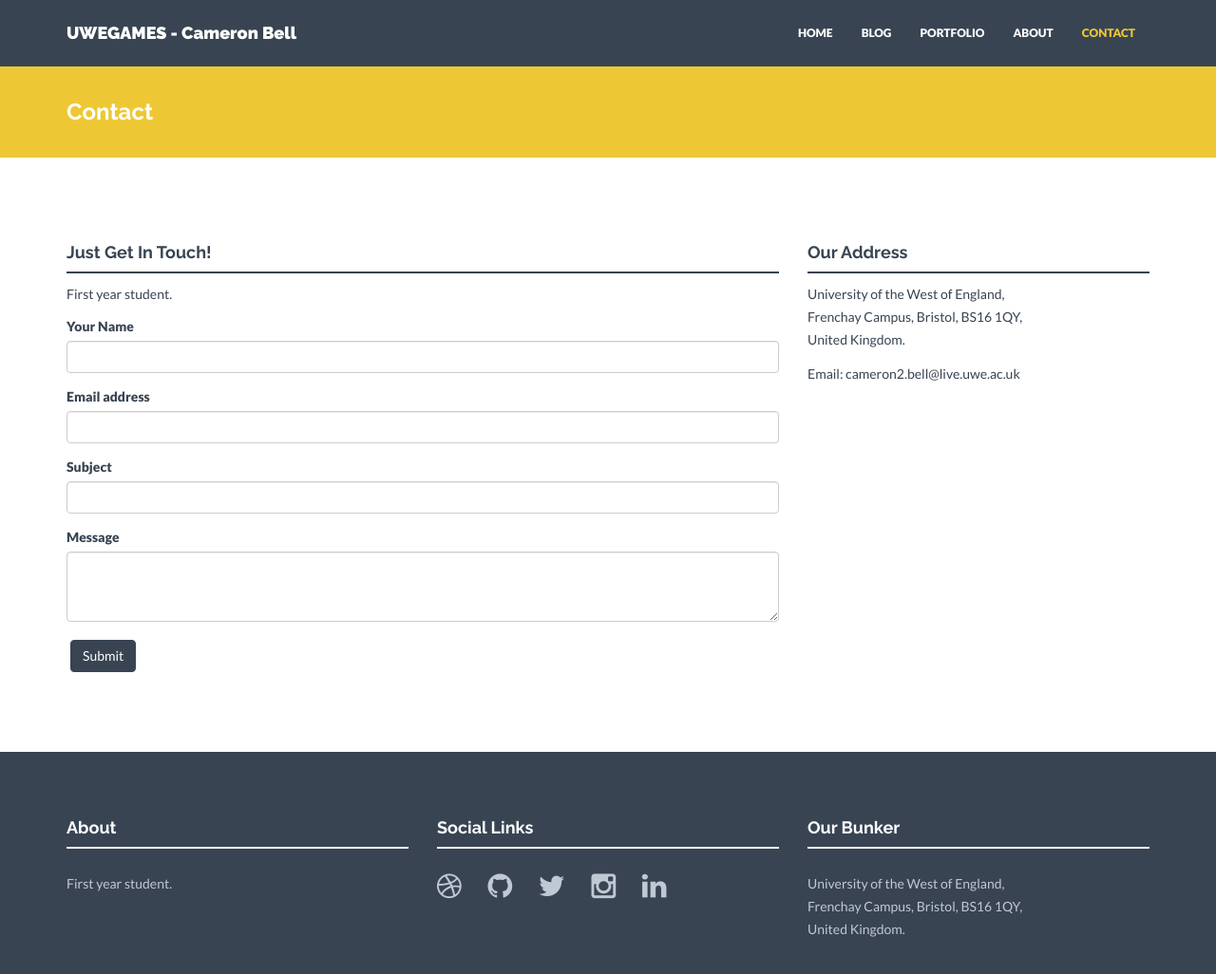
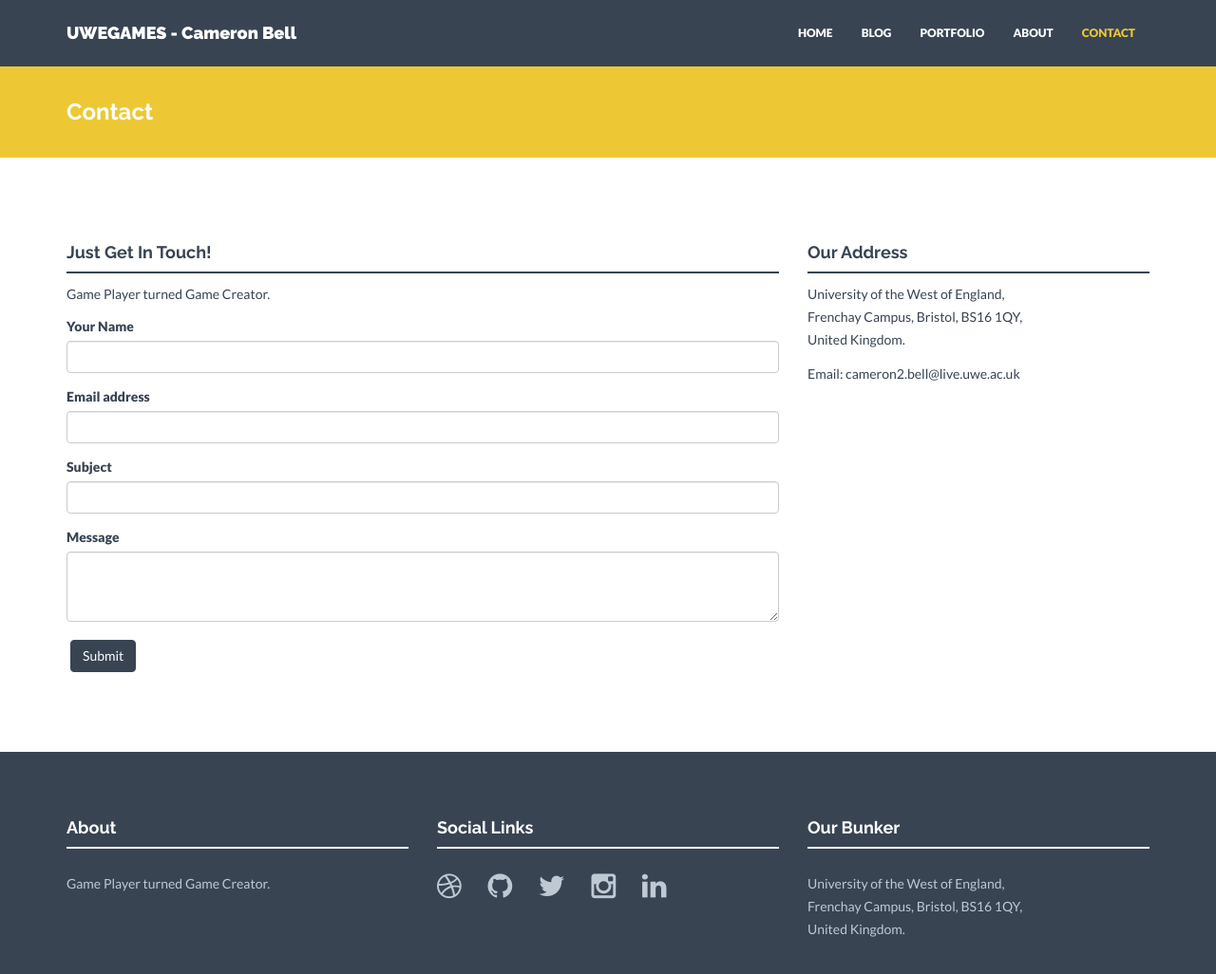
Before and after one commit to CameronBell1337/CameronBell1337.github.io, a Jekyll site: the page built from contact.html, in a window 1280 px wide and 1063 px high. Shown: the top 1026 px of the window at 95% size. Built offline with Jekyll 4.4.1, drawn with Linux system fonts in a browser that asks for light colours; nearby versions of some CDN libraries.

Commit message:
Information
Changed:
- About
-Footer

```diff
--- a/_config.yml
+++ b/_config.yml
@@ -41,13 +41,13 @@ social:
   - title: dribbble
     url:
   - title: github
-    url:
+    url: https://github.com/CameronBell1337
   - title: twitter
     url: https://twitter.com/Garf1eldCS
   - title: instagram
     url:
   - title: linkedin
-    url:
+    url: https://www.linkedin.com/in/cameron-bell-b2169a176/
 
 # Postal address (add as many lines as necessary). Shown in footer and on Contact page.
 address:
@@ -63,15 +63,17 @@ email: cameron2.bell@live.uwe.ac.uk
 
 # Members information. Shown on About page.
 members:
-  - name: Cameron Bell
-    position: Student
-    text: I am a cat!.
+  - name: Cameron
+    position: Games Technology Student
+    text: I am a cat!
     img: profile_2.jpg
     social:
       - title: envelope #use for email address
         url: mailto:cameron2.bell@live.uwe.ac.uk
       - title: twitter
         url: https://twitter.com/Garf1eldCS
+      - title: linkedin
+        url: https://www.linkedin.com/in/cameron-bell-b2169a176/
 
 # Short text about your company. Shown in footer on every page and also separately on Home and Contact page.
-about: "First year student."
+about: "Game Player turned Game Creator."
```
Also changed, not shown: _includes/header.html (+4 -4 lines), assets/img/project/carousel/single01.jpg (deleted), assets/img/project/carousel/single02.jpg (deleted), assets/img/project/carousel/single03.jpg (deleted).
